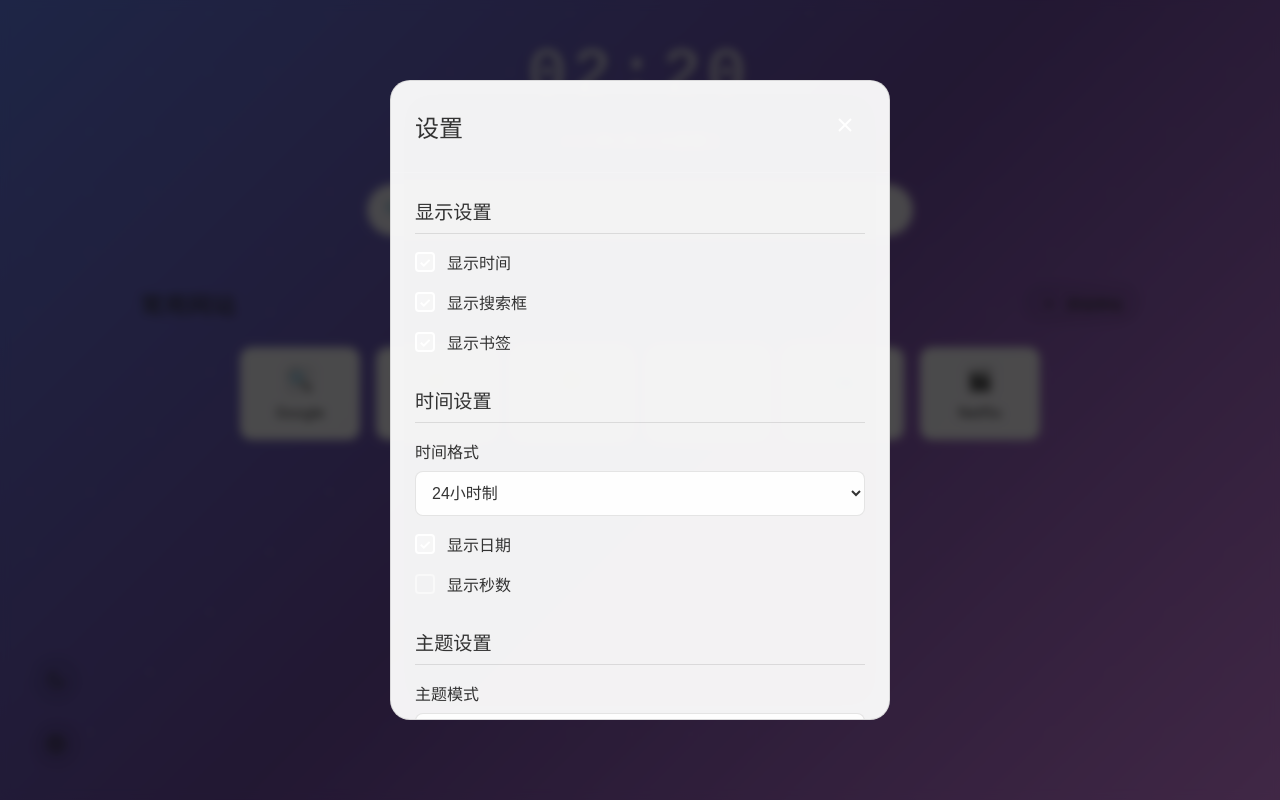
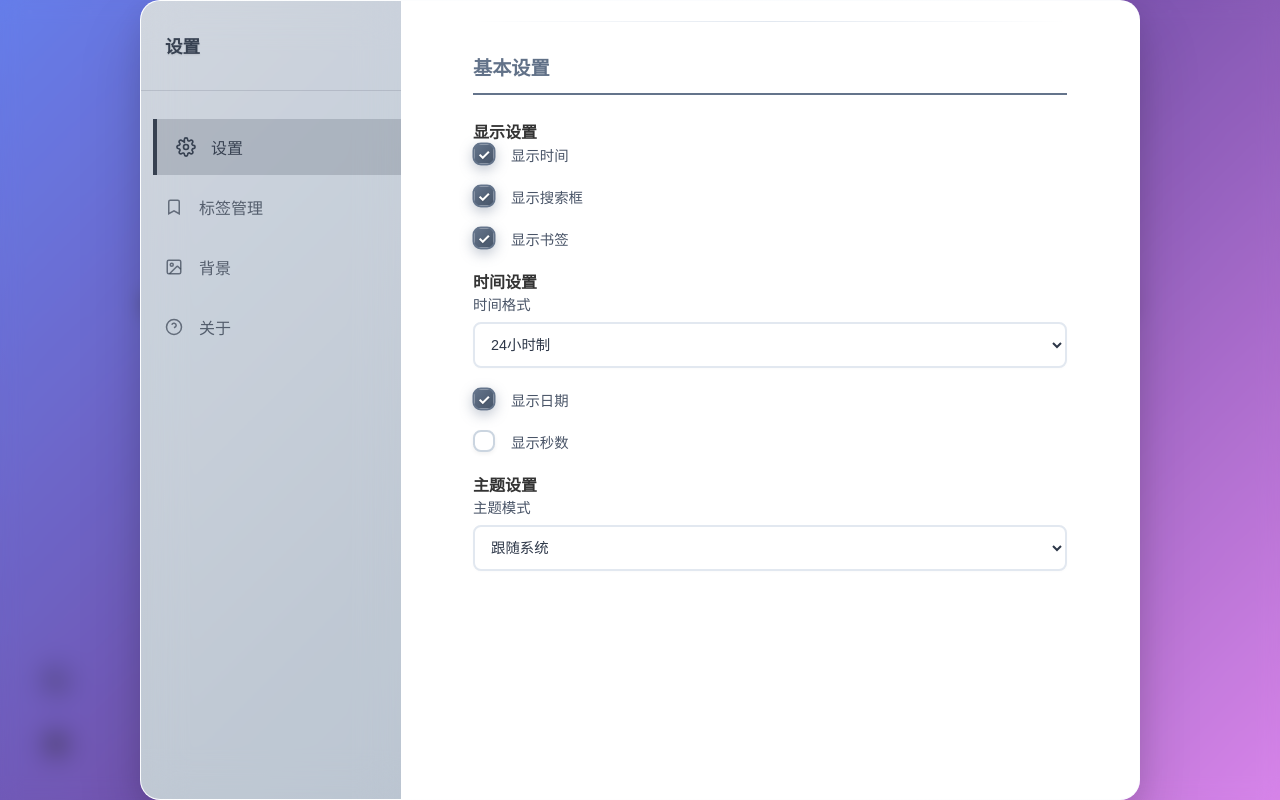
Before and after one commit to vamosdalian/FreshTab, a Vue app: page / in a window 1280 px wide. Both pictures are taken after a click on the button 56 px from the left and 744 px from the top of the page. Built offline with nearby package versions, Linux system fonts and the light colour scheme.

Commit message:
stash style

```diff
--- a/src/components/SettingsModal.vue
+++ b/src/components/SettingsModal.vue
@@ -1,19 +1,32 @@
 <template>
   <div class="modal-overlay" @click="handleOverlayClick">
     <div class="modal-content" @click.stop>
-      <div class="modal-header">
-        <h2>设置</h2>
-        <button @click="$emit('close')" class="close-button">
-          <svg width="24" height="24" viewBox="0 0 24 24" fill="none" stroke="currentColor" stroke-width="2">
-            <line x1="18" y1="6" x2="6" y2="18"></line>
-            <line x1="6" y1="6" x2="18" y2="18"></line>
-          </svg>
-        </button>
+      <!-- 左侧菜单栏 -->
+      <div class="sidebar">
+        <div class="sidebar-header">
+          <h2>设置</h2>
+        </div>
+
+        <nav class="sidebar-nav">
+          <button
+            v-for="item in menuItems"
+            :key="item.id"
+            @click="activeMenu = item.id"
+            :class="['menu-item', { active: activeMenu === item.id }]"
+          >
+            <span class="menu-icon" v-html="item.icon"></span>
+            <span class="menu-text">{{ item.name }}</span>
+          </button>
+        </nav>
       </div>
 
-      <div class="modal-body">
-        <div class="settings-group">
-          <h3>显示设置</h3>
+      <!-- 右侧内容区域 -->
+      <div class="main-content">
+        <!-- 设置页面 -->
+        <div v-if="activeMenu === 'settings'" class="content-section">
+          <h3>基本设置</h3>
+
+          <h4>显示设置</h4>
           <div class="setting-item">
             <label class="setting-label">
               <input
@@ -49,10 +62,8 @@
               显示书签
             </label>
           </div>
-        </div>
 
-        <div class="settings-group">
-          <h3>时间设置</h3>
+          <h4>时间设置</h4>
           <div class="setting-item">
             <label class="setting-label-text">时间格式</label>
             <select
@@ -88,10 +99,8 @@
               显示秒数
             </label>
           </div>
-        </div>
 
-        <div class="settings-group">
-          <h3>主题设置</h3>
+          <h4>主题设置</h4>
           <div class="setting-item">
             <label class="setting-label-text">主题模式</label>
             <select
@@ -106,8 +115,43 @@
           </div>
         </div>
 
-        <div class="settings-group">
+        <!-- 标签管理页面 -->
+        <div v-if="activeMenu === 'bookmarks'" class="content-section">
+          <h3>标签管理</h3>
+
+          <h4>书签设置</h4>
+          <div class="setting-item">
+            <label class="setting-label">
+              <input
+                type="checkbox"
+                :checked="settings.showBookmarks"
+                @change="updateSetting('showBookmarks', $event.target.checked)"
+              />
+              <span class="checkmark"></span>
+              显示书签栏
+            </label>
+          </div>
+
+          <div class="setting-item">
+            <button class="action-button">
+              <span>📝</span>
+              管理书签
+            </button>
+          </div>
+
+          <div class="setting-item">
+            <button class="action-button">
+              <span>📁</span>
+              导入书签
+            </button>
+          </div>
+        </div>
+
+        <!-- 背景页面 -->
+        <div v-if="activeMenu === 'background'" class="content-section">
           <h3>背景设置</h3>
+
+          <h4>背景类型</h4>
           <div class="setting-item">
             <label class="setting-label-text">背景类型</label>
             <select
@@ -142,11 +186,38 @@
             />
           </div>
         </div>
-      </div>
 
-      <div class="modal-footer">
-        <button @click="resetSettings" class="reset-button">重置设置</button>
-        <button @click="$emit('close')" class="save-button">保存</button>
+        <!-- 关于页面 -->
+        <div v-if="activeMenu === 'about'" class="content-section">
+          <h3>关于</h3>
+
+          <h4>应用信息</h4>
+          <div class="about-item">
+            <strong>FreshTab</strong>
+          </div>
+
+          <div class="about-item">
+            版本：1.0.0
+          </div>
+
+          <div class="about-item">
+            一个简洁美观的新标签页扩展
+          </div>
+
+          <div class="about-item">
+            <button class="action-button">
+              <span>🌟</span>
+              给我们评分
+            </button>
+          </div>
+
+          <div class="about-item">
+            <button class="action-button">
+              <span>📞</span>
+              联系我们
+            </button>
+          </div>
+        </div>
       </div>
     </div>
   </div>
@@ -166,6 +237,33 @@ export default {
     }
   },
   emits: ['close', 'updateSetting', 'resetSettings'],
+  data() {
+    return {
+      activeMenu: 'settings',
+      menuItems: [
+        {
+          id: 'settings',
+          name: '设置',
+          icon: '<svg width="18" height="18" viewBox="0 0 24 24" fill="none" stroke="currentColor" stroke-width="2"><circle cx="12" cy="12" r="3"></circle><path d="M19.4 15a1.65 1.65 0 0 0 .33 1.82l.06.06a2 2 0 0 1 0 2.83 2 2 0 0 1-2.83 0l-.06-.06a1.65 1.65 0 0 0-1.82-.33 1.65 1.65 0 0 0-1 1.51V21a2 2 0 0 1-2 2 2 2 0 0 1-2-2v-.09A1.65 1.65 0 0 0 9 19.4a1.65 1.65 0 0 0-1.82.33l-.06.06a2 2 0 0 1-2.83 0 2 2 0 0 1 0-2.83l.06-.06a1.65 1.65 0 0 0 .33-1.82 1.65 1.65 0 0 0-1.51-1H3a2 2 0 0 1-2-2 2 2 0 0 1 2-2h.09A1.65 1.65 0 0 0 4.6 9a1.65 1.65 0 0 0-.33-1.82l-.06-.06a2 2 0 0 1 0-2.83 2 2 0 0 1 2.83 0l.06.06a1.65 1.65 0 0 0 1.82.33H9a1.65 1.65 0 0 0 1 1.51V3a2 2 0 0 1 2-2 2 2 0 0 1 2 2v.09a1.65 1.65 0 0 0 1 1.51 1.65 1.65 0 0 0 1.82-.33l.06-.06a2 2 0 0 1 2.83 0 2 2 0 0 1 0 2.83l-.06.06a1.65 1.65 0 0 0-.33 1.82V9a1.65 1.65 0 0 0 1.51 1H21a2 2 0 0 1 2 2 2 2 0 0 1-2 2h-.09a1.65 1.65 0 0 0-1.51 1z"></path></svg>'
+        },
+        {
+          id: 'bookmarks',
+          name: '标签管理',
+          icon: '<svg width="18" height="18" viewBox="0 0 24 24" fill="none" stroke="currentColor" stroke-width="2"><path d="m19 21-7-4-7 4V5a2 2 0 0 1 2-2h10a2 2 0 0 1 2 2v16z"></path></svg>'
+        },
+        {
+          id: 'background',
+          name: '背景',
+          icon: '<svg width="18" height="18" viewBox="0 0 24 24" fill="none" stroke="currentColor" stroke-width="2"><rect x="3" y="3" width="18" height="18" rx="2" ry="2"></rect><circle cx="9" cy="9" r="2"></circle><path d="m21 15-3.086-3.086a2 2 0 0 0-2.828 0L6 21"></path></svg>'
+        },
+        {
+          id: 'about',
+          name: '关于',
+          icon: '<svg width="18" height="18" viewBox="0 0 24 24" fill="none" stroke="currentColor" stroke-width="2"><circle cx="12" cy="12" r="10"></circle><path d="M9.09 9a3 3 0 0 1 5.83 1c0 2-3 3-3 3"></path><line x1="12" y1="17" x2="12.01" y2="17"></line></svg>'
+        }
+      ]
+    }
+  },
   methods: {
     handleOverlayClick() {
       this.$emit('close')
@@ -187,13 +285,13 @@ export default {
   left: 0;
   right: 0;
   bottom: 0;
-  background: rgba(0, 0, 0, 0.7);
-  backdrop-filter: blur(5px);
+  background: rgba(255, 255, 255, 0);
+  backdrop-filter: blur(10px);
   display: flex;
   align-items: center;
   justify-content: center;
   z-index: 1000;
-  animation: fadeIn 0.3s ease;
+  animation: fadeIn 0.4s cubic-bezier(0.25, 0.46, 0.45, 0.94);
 }
 
 @keyframes fadeIn {
@@ -202,86 +300,208 @@ export default {
 }
 
 .modal-content {
-  background: var(--card-bg, rgba(255, 255, 255, 0.15));
-  backdrop-filter: blur(20px);
+  background: linear-gradient(135deg, #ffffff 0%, #f8fafc 100%);
   border-radius: 20px;
-  border: 1px solid var(--border-color, rgba(255, 255, 255, 0.2));
-  max-width: 500px;
-  width: 90%;
-  max-height: 80vh;
-  overflow-y: auto;
-  animation: slideIn 0.3s ease;
-  transition: background 0.3s ease, border 0.3s ease;
+  box-shadow:
+    0 32px 64px rgba(0, 0, 0, 0.15),
+    0 8px 32px rgba(0, 0, 0, 0.1),
+    inset 0 1px 0 rgba(255, 255, 255, 0.8);
+  width: 1000px;
+  height: 800px;
+  overflow: hidden;
+  animation: slideIn 0.4s cubic-bezier(0.25, 0.46, 0.45, 0.94);
+  display: flex;
+  flex-direction: row;
+  border: 1px solid rgba(255, 255, 255, 0.2);
+  position: relative;
 }
 
 @keyframes slideIn {
-  from { transform: translateY(-50px); opacity: 0; }
-  to { transform: translateY(0); opacity: 1; }
+  from {
+    transform: translateY(-30px) scale(0.95);
+    opacity: 0;
+  }
+  to {
+    transform: translateY(0) scale(1);
+    opacity: 1;
+  }
 }
 
-.modal-header {
+/* 左侧边栏 */
+.sidebar {
+  width: 260px;
+  min-width: 260px;
+  max-width: 260px;
+  height: 100%;
+  background: linear-gradient(135deg, #e2e8f0 0%, #cbd5e0 100%);
+  position: relative;
   display: flex;
-  justify-content: space-between;
-  align-items: center;
-  padding: 1.5rem;
-  border-bottom: 1px solid rgba(255, 255, 255, 0.2);
+  flex-direction: column;
+  overflow: hidden;
 }
 
-.modal-header h2 {
-  color: var(--text-color, white);
-  margin: 0;
-  font-size: 1.5rem;
-  font-weight: 300;
-  transition: color 0.3s ease;
+.sidebar::before {
+  content: '';
+  position: absolute;
+  top: 0;
+  left: 0;
+  right: 0;
+  bottom: 0;
+  background: rgba(55, 65, 81, 0.1);
+  backdrop-filter: blur(20px);
 }
 
-.close-button {
+.sidebar-header {
+  position: relative;
+  z-index: 2;
+  display: flex;
+  align-items: center;
+  padding: 2rem 1.5rem;
+  border-bottom: 1px solid rgba(55, 65, 81, 0.15);
+}
+
+.sidebar-header h2 {
+  color: #374151;
+  margin: 0;
+  font-size: 1.1rem;
+  font-weight: 600;
+  text-shadow: 0 1px 2px rgba(0, 0, 0, 0.1);
+}
+
+.sidebar-nav {
+  position: relative;
+  z-index: 2;
+  padding: 1.5rem 0;
+  flex: 1;
+}
+
+.menu-item {
+  position: relative;
+  width: 100%;
+  display: flex;
+  align-items: center;
+  padding: 1rem 1.5rem;
   background: none;
   border: none;
-  color: white;
   cursor: pointer;
-  padding: 0.5rem;
-  border-radius: 50%;
-  transition: all 0.3s ease;
+  font-size: 1rem;
+  color: rgba(55, 65, 81, 0.8);
+  transition: all 0.3s cubic-bezier(0.25, 0.46, 0.45, 0.94);
+  text-align: left;
+  margin: 0.25rem 0;
 }
 
-.close-button:hover {
-  background: rgba(255, 255, 255, 0.2);
+.menu-item::before {
+  content: '';
+  position: absolute;
+  left: 0;
+  top: 0;
+  bottom: 0;
+  width: 4px;
+  background: #374151;
+  transform: scaleY(0);
+  transition: transform 0.3s cubic-bezier(0.25, 0.46, 0.45, 0.94);
 }
 
-.modal-body {
-  padding: 1.5rem;
+.menu-item:hover {
+  background: rgba(55, 65, 81, 0.1);
+  color: #374151;
+  transform: translateX(8px);
 }
 
-.settings-group {
-  margin-bottom: 2rem;
+.menu-item.active {
+  background: rgba(55, 65, 81, 0.2);
+  color: #374151;
+  transform: translateX(12px);
 }
 
-.settings-group:last-child {
-  margin-bottom: 0;
+.menu-item.active::before {
+  transform: scaleY(1);
 }
 
-.settings-group h3 {
-  color: var(--text-color, white);
+.menu-item.active .menu-icon {
+  color: #374151;
+  transform: scale(1.1);
+}
+
+.menu-icon {
+  margin-right: 1rem;
+  display: flex;
+  align-items: center;
+  color: rgba(55, 65, 81, 0.7);
+  transition: all 0.3s cubic-bezier(0.25, 0.46, 0.45, 0.94);
+}
+
+.menu-text {
+  flex: 1;
+  font-weight: 500;
+}
+
+/* 右侧主内容区 */
+.main-content {
+  flex: 1;
+  width: 640px;
+  height: 100%;
+  display: flex;
+  flex-direction: column;
+  background: white;
+  position: relative;
+  overflow: hidden;
+}
+
+.content-section {
+  flex: 1;
+  height: 100%;
+  padding: 2rem;
+  overflow-y: auto;
+  position: relative;
+}
+
+.content-section::before {
+  content: '';
+  position: absolute;
+  top: 0;
+  left: 2rem;
+  right: 2rem;
+  height: 1px;
+  background: linear-gradient(90deg, transparent 0%, #e2e8f0 50%, transparent 100%);
+}
+
+.content-section h3 {
+  color: #1a202c;
   font-size: 1.2rem;
-  font-weight: 400;
-  margin: 0 0 1rem 0;
-  padding-bottom: 0.5rem;
-  border-bottom: 1px solid var(--border-color, rgba(255, 255, 255, 0.2));
-  transition: color 0.3s ease, border-color 0.3s ease;
+  font-weight: 600;
+  margin: 0 0 1.5rem 0;
+  padding-bottom: 0.75rem;
+  border-bottom: 2px solid #64748b;
+  position: relative;
+  background: linear-gradient(135deg, #64748b 0%, #475569 100%);
+  -webkit-background-clip: text;
+  -webkit-text-fill-color: transparent;
+  background-clip: text;
 }
 
 .setting-item {
-  margin-bottom: 1rem;
+  margin-bottom: 1.25rem;
+  transition: all 0.3s cubic-bezier(0.25, 0.46, 0.45, 0.94);
+}
+
+.setting-item:hover {
+  transform: translateX(4px);
 }
 
 .setting-label {
   display: flex;
   align-items: center;
-  color: var(--text-color, white);
+  color: #4a5568;
   cursor: pointer;
-  font-size: 1rem;
-  transition: color 0.3s ease;
+  font-size: 0.9rem;
+  font-weight: 400;
+  transition: all 0.3s cubic-bezier(0.25, 0.46, 0.45, 0.94);
+}
+
+.setting-label:hover {
+  color: #2d3748;
 }
 
 .setting-label input[type="checkbox"] {
@@ -289,18 +509,22 @@ export default {
 }
 
 .checkmark {
-  width: 20px;
-  height: 20px;
-  border: 2px solid rgba(255, 255, 255, 0.5);
-  border-radius: 4px;
-  margin-right: 0.75rem;
+  width: 22px;
+  height: 22px;
+  border: 2px solid #cbd5e0;
+  border-radius: 8px;
+  margin-right: 1rem;
   position: relative;
-  transition: all 0.3s ease;
+  transition: all 0.3s cubic-bezier(0.25, 0.46, 0.45, 0.94);
+  background: white;
+  box-shadow: 0 2px 4px rgba(0, 0, 0, 0.06);
 }
 
 .setting-label input[type="checkbox"]:checked + .checkmark {
-  background: rgba(255, 255, 255, 0.3);
-  border-color: white;
+  background: linear-gradient(135deg, #64748b 0%, #475569 100%);
+  border-color: #64748b;
+  transform: scale(1.05);
+  box-shadow: 0 4px 12px rgba(100, 116, 139, 0.4);
 }
 
 .setting-label input[type="checkbox"]:checked + .checkmark::after {
@@ -312,99 +536,237 @@ export default {
   color: white;
   font-size: 14px;
   font-weight: bold;
+  text-shadow: 0 1px 2px rgba(0, 0, 0, 0.2);
 }
 
 .setting-label-text {
   display: block;
-  color: var(--text-color, white);
+  color: #4a5568;
   margin-bottom: 0.5rem;
-  font-size: 1rem;
-  transition: color 0.3s ease;
+  font-size: 0.9rem;
+  font-weight: 500;
 }
 
 .setting-select,
 .setting-input {
   width: 100%;
   padding: 0.75rem;
-  border: 1px solid var(--border-color, rgba(255, 255, 255, 0.3));
+  border: 2px solid #e2e8f0;
   border-radius: 8px;
-  background: var(--input-bg, rgba(255, 255, 255, 0.1));
-  color: var(--text-color, white);
-  font-size: 1rem;
+  background: white;
+  color: #2d3748;
+  font-size: 0.9rem;
   outline: none;
-  transition: all 0.3s ease;
+  transition: all 0.3s cubic-bezier(0.25, 0.46, 0.45, 0.94);
+  box-shadow: 0 1px 3px rgba(0, 0, 0, 0.02);
 }
 
 .setting-select:focus,
 .setting-input:focus {
-  border-color: var(--border-color, rgba(255, 255, 255, 0.6));
-  background: var(--input-bg, rgba(255, 255, 255, 0.15));
+  border-color: #64748b;
+  box-shadow:
+    0 0 0 3px rgba(100, 116, 139, 0.1),
+    0 4px 12px rgba(100, 116, 139, 0.15);
+  transform: translateY(-1px);
 }
 
 .setting-select option {
-  background: var(--card-bg, #333);
-  color: var(--text-color, white);
+  background: white;
+  color: #2d3748;
+  padding: 0.5rem;
 }
 
 .setting-color {
-  width: 60px;
-  height: 40px;
-  border: 1px solid rgba(255, 255, 255, 0.3);
-  border-radius: 8px;
-  background: none;
+  width: 80px;
+  height: 50px;
+  border: 2px solid #e2e8f0;
+  border-radius: 12px;
+  background: white;
   cursor: pointer;
+  transition: all 0.3s cubic-bezier(0.25, 0.46, 0.45, 0.94);
+  box-shadow: 0 2px 4px rgba(0, 0, 0, 0.06);
 }
 
-.modal-footer {
-  display: flex;
-  justify-content: space-between;
-  padding: 1.5rem;
-  border-top: 1px solid rgba(255, 255, 255, 0.2);
+.setting-color:focus {
+  border-color: #64748b;
+  box-shadow:
+    0 0 0 3px rgba(100, 116, 139, 0.1),
+    0 4px 12px rgba(100, 116, 139, 0.15);
+  transform: scale(1.05);
 }
 
-.reset-button,
-.save-button {
-  padding: 0.75rem 1.5rem;
-  border: 1px solid rgba(255, 255, 255, 0.3);
+.action-button {
+  display: flex;
+  align-items: center;
+  padding: 0.75rem 1rem;
+  background: linear-gradient(135deg, #f7fafc 0%, #edf2f7 100%);
+  border: 2px solid #e2e8f0;
   border-radius: 8px;
   cursor: pointer;
-  font-size: 1rem;
-  transition: all 0.3s ease;
+  font-size: 0.9rem;
+  color: #4a5568;
+  font-weight: 400;
+  transition: all 0.3s cubic-bezier(0.25, 0.46, 0.45, 0.94);
+  width: 100%;
+  text-align: left;
+  box-shadow: 0 1px 3px rgba(0, 0, 0, 0.04);
 }
 
-.reset-button {
-  background: rgba(255, 100, 100, 0.2);
+.action-button:hover {
+  background: linear-gradient(135deg, #64748b 0%, #475569 100%);
+  border-color: #64748b;
   color: white;
+  transform: translateY(-2px);
+  box-shadow: 0 8px 25px rgba(100, 116, 139, 0.25);
 }
 
-.reset-button:hover {
-  background: rgba(255, 100, 100, 0.4);
+.action-button span {
+  margin-right: 0.5rem;
+  font-size: 1rem;
 }
 
-.save-button {
-  background: rgba(100, 255, 100, 0.2);
-  color: white;
+.about-item {
+  margin-bottom: 1rem;
+  color: #4a5568;
+  font-size: 0.9rem;
+  line-height: 1.5;
+  padding: 0.75rem;
+  background: #f7fafc;
+  border-radius: 8px;
+  border-left: 3px solid #64748b;
 }
 
-.save-button:hover {
-  background: rgba(100, 255, 100, 0.4);
+.about-item strong {
+  font-size: 1rem;
+  color: #1a202c;
+  font-weight: 600;
 }
 
 @media (max-width: 768px) {
   .modal-content {
-    width: 95%;
-    margin: 1rem;
+    width: 95vw;
+    height: 90vh;
+    max-width: none;
+    flex-direction: column;
+    border-radius: 16px;
   }
 
-  .modal-header,
-  .modal-body,
-  .modal-footer {
-    padding: 1rem;
+  .sidebar {
+    width: 100%;
+    height: auto;
+    min-width: auto;
+    max-width: none;
+    background: linear-gradient(135deg, #e2e8f0 0%, #cbd5e0 100%);
+    position: relative;
   }
 
-  .modal-footer {
+  .sidebar-header {
+    padding: 1.5rem;
+    min-width: auto;
+  }
+
+  .sidebar-header h2 {
+    font-size: 1rem;
+  }
+
+  .sidebar-nav {
+    display: flex;
+    flex-direction: row;
+    padding: 1rem 0;
+    overflow-x: auto;
+    scrollbar-width: none;
+    -ms-overflow-style: none;
+  }
+
+  .sidebar-nav::-webkit-scrollbar {
+    display: none;
+  }
+
+  .menu-item {
+    min-width: 100px;
+    justify-content: center;
     flex-direction: column;
-    gap: 1rem;
+    padding: 1rem 0.75rem;
+    margin: 0 0.25rem;
+    border-radius: 12px;
+    background: rgba(55, 65, 81, 0.1);
+    backdrop-filter: blur(10px);
+    border: 1px solid rgba(55, 65, 81, 0.2);
+    transform: none;
+  }
+
+  .menu-item::before {
+    display: none;
+  }
+
+  .menu-item:hover,
+  .menu-item.active {
+    transform: none;
+    background: rgba(55, 65, 81, 0.25);
+  }
+
+  .menu-icon {
+    margin-right: 0;
+    margin-bottom: 0.5rem;
+  }
+
+  .menu-text {
+    font-size: 0.75rem;
+    text-align: center;
+    font-weight: 600;
+  }
+
+  .content-section {
+    padding: 1.5rem;
+    height: auto;
+    flex: 1;
+  }
+
+  .content-section h3 {
+    font-size: 1.1rem;
+    margin-bottom: 1.25rem;
   }
 }
+
+/* 自定义滚动条 */
+.content-section::-webkit-scrollbar {
+  width: 6px;
+}
+
+.content-section::-webkit-scrollbar-track {
+  background: #f1f5f9;
+  border-radius: 10px;
+}
+
+.content-section::-webkit-scrollbar-thumb {
+  background: linear-gradient(135deg, #64748b 0%, #475569 100%);
+  border-radius: 10px;
+}
+
+.content-section::-webkit-scrollbar-thumb:hover {
+  background: linear-gradient(135deg, #475569 0%, #334155 100%);
+}
+
+/* 微交互动画 */
+@keyframes pulse {
+  0% { transform: scale(1); }
+  50% { transform: scale(1.05); }
+  100% { transform: scale(1); }
+}
+
+.setting-item:active .checkmark {
+  animation: pulse 0.3s ease;
+}
+
+.action-button:active {
+  animation: pulse 0.2s ease;
+}
+
+/* 渐变文字效果 */
+.gradient-text {
+  background: linear-gradient(135deg, #64748b 0%, #475569 100%);
+  -webkit-background-clip: text;
+  -webkit-text-fill-color: transparent;
+  background-clip: text;
+}
 </style>
```
